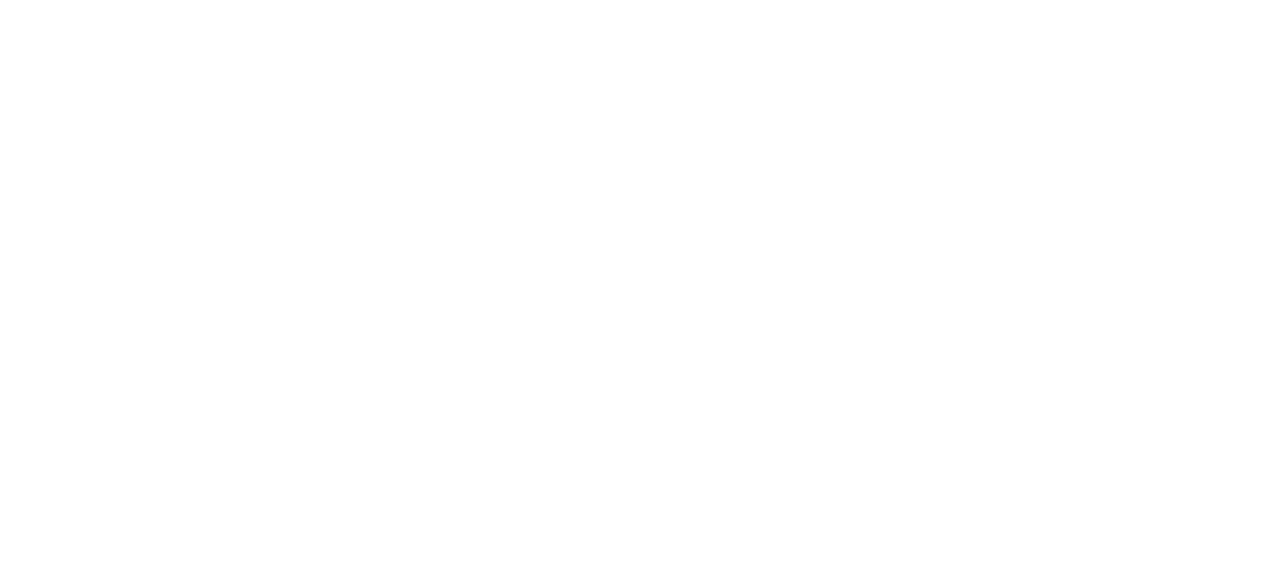
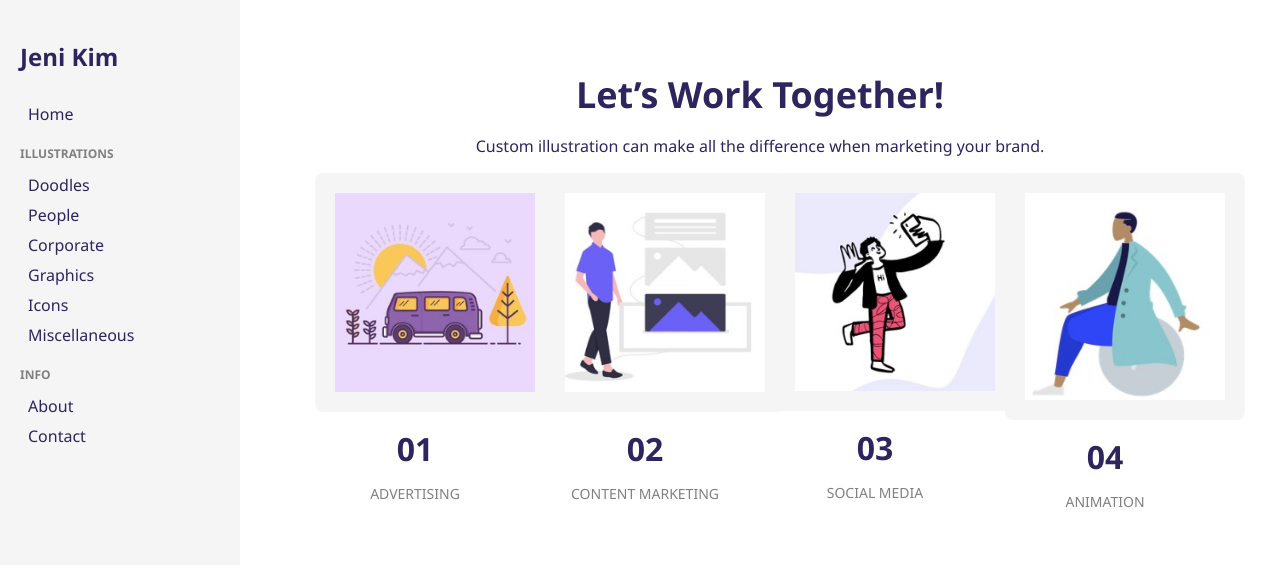
Before and after one commit to VicenteBerrios/Desarrollo_App_Web, a plain HTML site: page 001 Prueba/demostracion.html in a window 1280 px wide. Drawn offline with Linux system fonts and the light colour scheme.

Commit message:
update :D

```diff
--- a/001 Prueba/bambalinas.css
+++ b/001 Prueba/bambalinas.css
@@ -0,0 +1,85 @@
+body {
+    margin: 0;
+    font-family: 'Segoe UI', sans-serif;
+    color: #2e255e;
+    background: white;
+  }
+
+  .inicio {
+    display: flex;
+  }
+
+  .barra {
+    width: 200px;
+    padding: 20px;
+    background-color: whitesmoke;
+  }
+
+  .barra h1 {
+    margin-bottom: 30px;
+    font-size: 24px;
+  }
+
+  .barra nav a {
+    display: block;
+    color: #2e255e;
+    text-decoration: none;
+    margin: 8px;
+  }
+
+  .barra .opciones {
+    margin-top: 20px;
+    font-weight: bold;
+    font-size: 12px;
+    color: gray;
+  }
+
+  .orden {
+    flex: 1;
+    padding: 40px;
+    text-align: center;
+  }
+
+  .orden h2 {
+    font-size: 36px;
+    margin-bottom: 10px;
+  }
+
+  .orden h2 span {
+    color: #2e255e;
+    font-weight: 800;
+  }
+
+  .nombres {
+    color: gray;
+    margin-bottom: 40px;
+  }
+
+  .imagenes {
+    display: flex;
+    justify-content: center;
+    gap: 30px;
+    flex-wrap: wrap;
+  }
+
+  .imagen {
+    width: 200px;
+    text-align: center;
+  }
+
+  .imagen img {
+    width: 100%;
+    background-color: whitesmoke;
+    padding: 20px;
+    border-radius: 8px;
+  }
+
+  .imagen h3 {
+    font-size: 32px;
+    margin: 10px 0 5px;
+  }
+
+  .imagen p {
+    font-size: 14px;
+    color: gray;
+  }
--- a/001 Prueba/demostracion.html
+++ b/001 Prueba/demostracion.html
@@ -0,0 +1,56 @@
+<!DOCTYPE html>
+<html lang="en">
+<head>
+  <meta charset="UTF-8" />
+  <meta name="viewport" content="width=device-width, initial-scale=1.0"/>
+  <title>Prueba N-1</title>
+  <link rel="stylesheet" href="bambalinas.css" />
+</head>
+<body>
+  <div class="inicio">
+    <aside class="barra">
+      <h1>Jeni Kim</h1>
+      <nav>
+        <a href="">Home</a>
+        <p class="opciones">ILLUSTRATIONS</p>
+        <a href="">Doodles</a>
+        <a href="">People</a>
+        <a href="">Corporate</a>
+        <a href="">Graphics</a>
+        <a href="">Icons</a>
+        <a href="">Miscellaneous</a>
+        <p class="opciones">INFO</p>
+        <a href="">About</a>
+        <a href="">Contact</a>
+      </nav>
+    </aside>
+
+    <main class="orden">
+      <h2>Let’s <span>Work Together!</span></h2>
+      <p class="subtitle">Custom illustration can make all the difference when marketing your brand.</p>
+      <div class="imagenes">
+        <div class="imagen">
+          <img src="./1.jpg" alt=""/>
+          <h3>01</h3>
+          <p>ADVERTISING</p>
+        </div>
+        <div class="imagen">
+          <img src="./2.jpg" alt=""/>
+          <h3>02</h3>
+          <p>CONTENT MARKETING</p>
+        </div>
+        <div class="imagen">
+          <img src="./3.jpg" alt=""/>
+          <h3>03</h3>
+          <p>SOCIAL MEDIA</p>
+        </div>
+        <div class="imagen">
+          <img src="./4.jpg" alt=""/>
+          <h3>04</h3>
+          <p>ANIMATION</p>
+        </div>
+      </div>
+    </main>
+  </div>
+</body>
+</html>
--- a/13 solicitudes/solicitud.css
+++ b/13 solicitudes/solicitud.css
@@ -49,7 +49,7 @@ body {
   }
 
   .diseño a:hover {
-    background-color: #00aaff;
+    background-color: #0e7fb8;
     color: white;
   }
 
```
Also changed, not shown: 001 Prueba/1.jpg (added), 001 Prueba/2.jpg (added), 001 Prueba/3.jpg (added), 001 Prueba/4.jpg (added).
